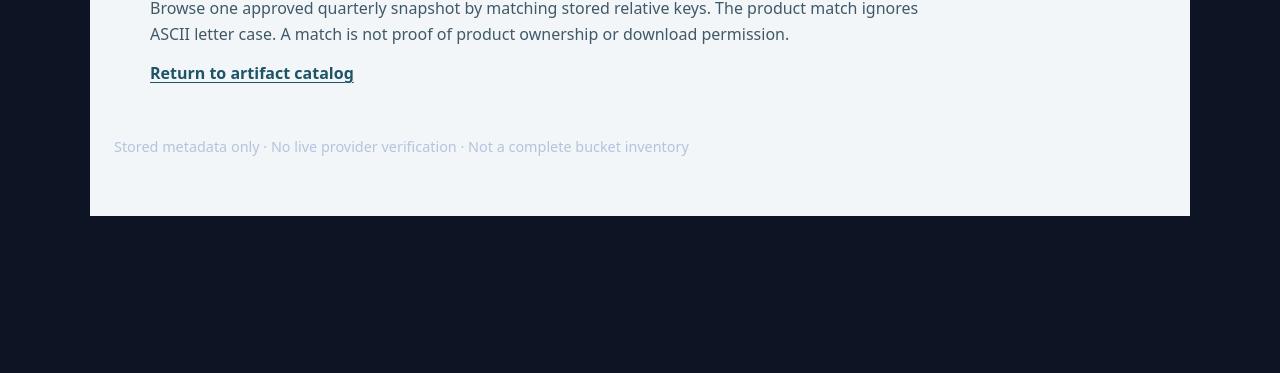
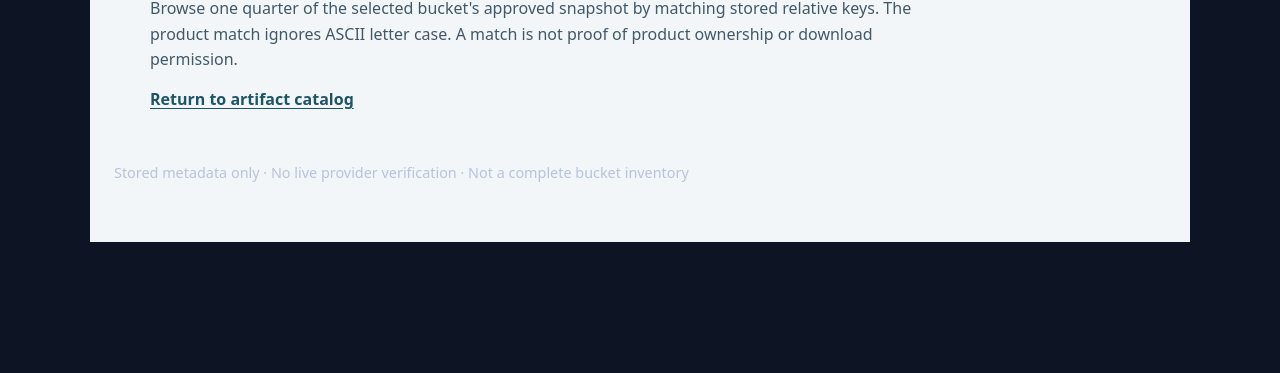
Before and after one commit to codeasier/ms-collab, a plain HTML site: page frontend/application/artifact-product-view.html in a window 1280 px wide. Shown: the part 427-800 px from the top of the page. Drawn offline with Linux system fonts and the light colour scheme; files that its build step writes are made by us from their sources; files whose address does not match are found by name.

Commit message:
Clarify that the selected quarter filters an approved bucket snapshot

```diff
--- a/frontend/application/artifact-product-view.html
+++ b/frontend/application/artifact-product-view.html
@@ -14,7 +14,7 @@
   <header class="pv-heading">
     <p class="pv-kicker">ARTIFACTS / STORED INDEX</p>
     <h1>Product view</h1>
-    <p>Browse one approved quarterly snapshot by matching stored relative keys.
+    <p>Browse one quarter of the selected bucket's approved snapshot by matching stored relative keys.
        The product match ignores ASCII letter case. A match is not proof of product ownership or download permission.</p>
     <a id="pv-return" href="/artifacts/" rel="noreferrer">Return to artifact catalog</a>
   </header>
```
